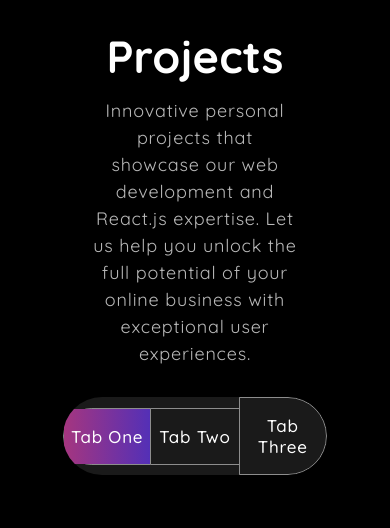
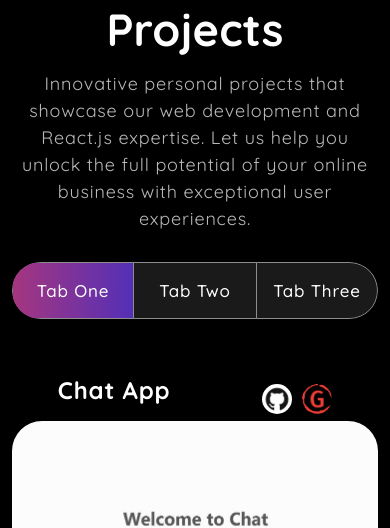
Before and after one commit to Gurjantrandahwa/new_portfolio, a React (Create React App) app: page / in a window 390 px wide. Shown: the part 1696-2224 px from the top of the page. Built offline with nearby package versions, Linux system fonts and the light colour scheme; grey boxes are pictures that could not be loaded.

Commit message:
Updated portfolio

```diff
--- a/src/App.css
+++ b/src/App.css
@@ -349,7 +349,11 @@ nav.navbar .navbar-toggler[aria-expanded="true"] .navbar-toggler-icon {
     padding: 60px 50px;
     margin-top: -60px;
 }
-
+@media (max-width: 507px) {
+  .skill-bx{
+      padding: 60px 20px;
+  }
+}
 .skill h2 {
     font-size: 45px;
     font-weight: 700;
@@ -410,7 +414,11 @@ nav.navbar .navbar-toggler[aria-expanded="true"] .navbar-toggler-icon {
     text-align: center;
     width: 56%;
 }
-
+@media (max-width: 507px) {
+    .project p {
+       width: 100%;
+    }
+}
 .project .nav.nav-pills {
     width: 72%;
     margin: 0 auto;
@@ -418,7 +426,11 @@ nav.navbar .navbar-toggler[aria-expanded="true"] .navbar-toggler-icon {
     background-color: rgba(255, 255, 255, 0.1);
     overflow: hidden;
 }
-
+@media (max-width: 507px) {
+    .project .nav.nav-pills{
+        width: 100%;
+    }
+}
 .project .nav.nav-pills .nav-item {
     width: 33.33333%;
 
--- a/src/components/Contact.js
+++ b/src/components/Contact.js
@@ -65,7 +65,7 @@ export const Contact = () => {
                                     }
                                 >
                                     <h2>Get In Touch</h2>
-                                    <form action={"https://formspree.io/f/mvonwpjd"} method={"POST"}
+                                    <form action={"https://formspree.io/f/xoqzrrkv"} method={"POST"}
                                     >
                                         <Row>
                                             <Col size={12} sm={6} className="px-1">
```
